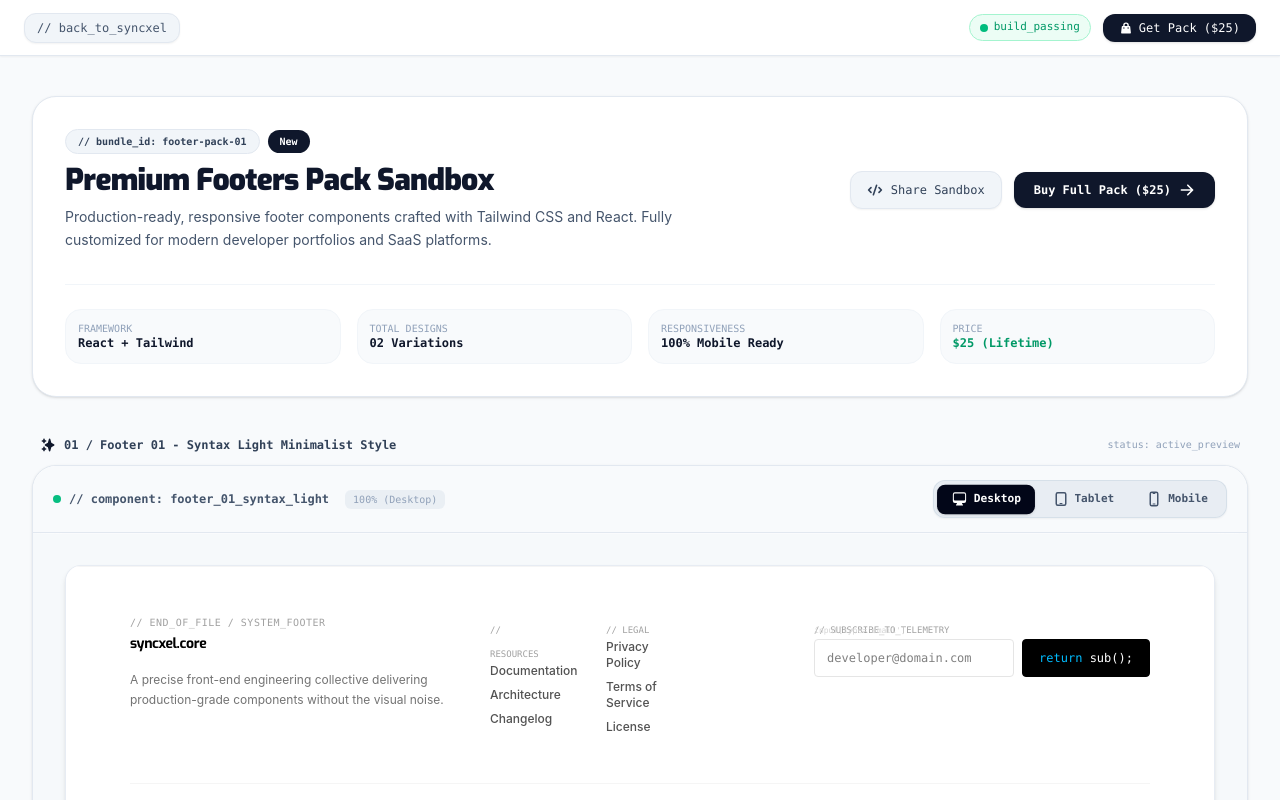
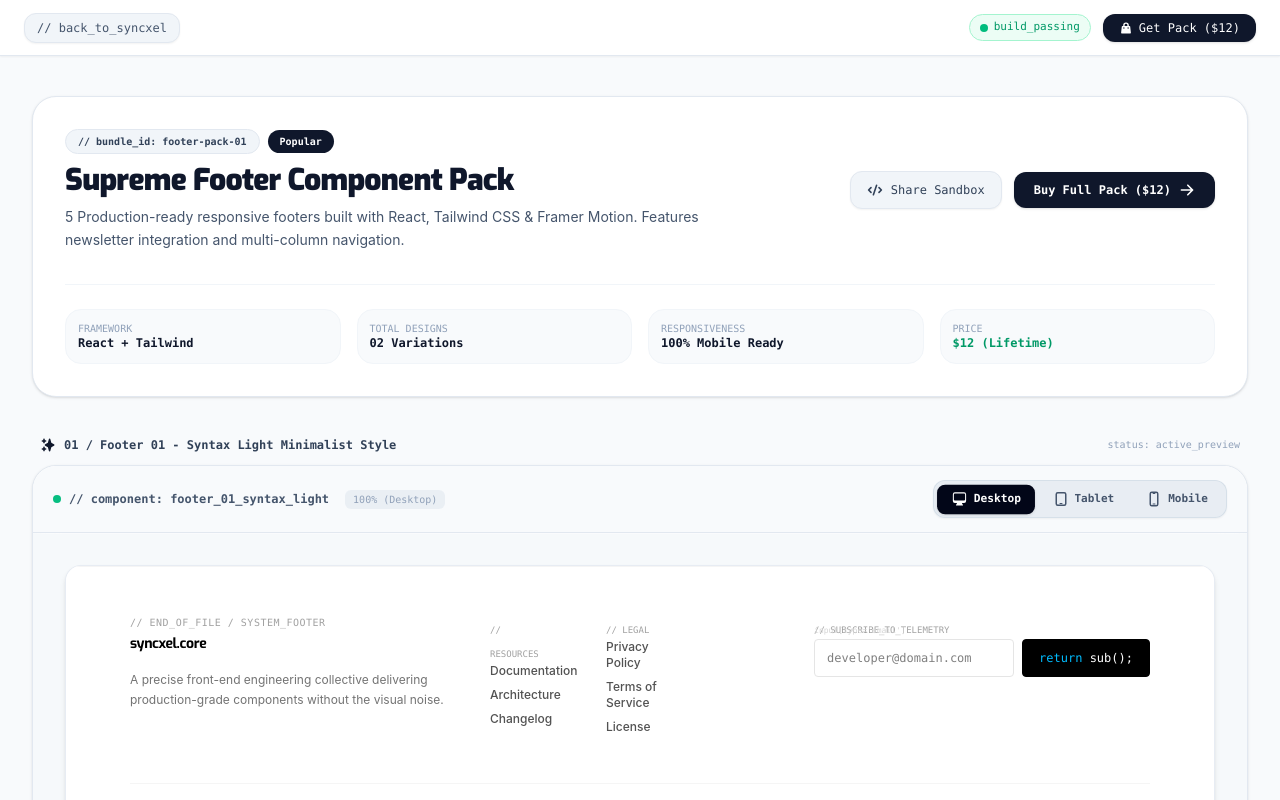
Before and after one commit to lakshan-beast/SyncxelUIPreview, a React (Vite) app: page /footers in a window 1280 px wide. Shown: the top 800 px of the page. Built offline with nearby package versions, Linux system fonts and the light colour scheme.

Commit message:
Update uiPacksData with new navbar, hero, feature, pricing, testimonials, and FAQ packs for enhanced offerings

```diff
--- a/src/data/packs.js
+++ b/src/data/packs.js
@@ -1,65 +1,107 @@
-// // src/data/packs.js
-
-// export const uiPacksData = [
-//   {
-//     id: "footer-pack-01",
-//     title: "Premium Footer Component Pack",
-//     category: "Footers",
-//     price: "$25",
-//     sales: "New",
-//     description: "5 Production-ready React, Tailwind CSS & Framer Motion footers with responsive layouts and interactive newsletter states.",
-//     previewImg: "src/assets/footer-preview.png",
-//     demoUrl: "[https://syncxel-ui-preview.vercel.app/footer](https://syncxel-ui-preview.vercel.app/footer)", // Local preview route or component view
-//     checkoutUrl: "https://yourstore.lemonsqueezy.com/buy/footer-pack-id",
-//     liveUrl: "",
-//   },
-//   {
-//     id: "auth-pack-01",
-//     title: "Modern Auth Forms Pack",
-//     category: "Authentication",
-//     price: "$29",
-//     sales: "Popular",
-//     description: "Clean and secure React login, signup, and OTP verification forms with glassmorphic and floating label styles.",
-//     previewImg: "src/assets/auth-preview.png",
-//     demoUrl: "",
-//     checkoutUrl: "https://yourstore.lemonsqueezy.com/buy/auth-pack-id",
-//   },
-// ];
-
-// src/data/packs.js
 
 export const uiPacksData = [
+  // navbar data
+  {
+    id: "navbar-pack-01",
+    title: "Modern Navbar Component Pack",
+    category: "Navbars",
+    price: "$12",
+    sales: "Popular",
+    description: "Responsive sticky navbars, mobile hamburger drawers, dropdown menus, and glassmorphic header variations built with React and Tailwind CSS.",
+    previewImg: "src/assets/navbar-preview.png",
+    demoUrl: "https://syncxel-ui-preview.vercel.app/navbars",
+    checkoutUrl: "https://syncxel.lemonsqueezy.com/buy/navbar-pack-id",
+  },
+
+  // hero data
+  {
+    id: "hero-pack-01",
+    title: "High-Converting Hero Sections Pack",
+    category: "Hero Sections",
+    price: "$15",
+    sales: "Best Seller",
+    description: "Eye-catching hero sections featuring badge pills, compelling CTA buttons, product mockup wrappers, and subtle Framer Motion micro-interactions.",
+    previewImg: "src/assets/hero-preview.png",
+    demoUrl: "https://syncxel-ui-preview.vercel.app/hero",
+    checkoutUrl: "https://syncxel.lemonsqueezy.com/buy/hero-pack-id",
+  },
+
+  // auth data
+  {
+    id: "auth-pack-01",
+    title: "Complete Auth Flows Pack",
+    category: "Authentication",
+    price: "$19",
+    sales: "Trending",
+    description: "Secure and modern React login, signup, forgot password, and OTP verification flows crafted with clean Tailwind CSS and smooth animations.",
+    previewImg: "src/assets/auth-preview.png",
+    demoUrl: "https://syncxel-ui-preview.vercel.app/auth",
+    checkoutUrl: "https://syncxel.lemonsqueezy.com/buy/auth-pack-id",
+  },
+
+  // feature pack data
+  {
+    id: "feature-pack-01",
+    title: "Bento Grid & Feature Sections Pack",
+    category: "Features",
+    price: "$15",
+    sales: "New",
+    description: "Modern Bento grid layouts and feature highlight cards designed to showcase your SaaS product's core strengths and technical capabilities.",
+    previewImg: "src/assets/feature-preview.png",
+    demoUrl: "https://syncxel-ui-preview.vercel.app/features",
+    checkoutUrl: "https://syncxel.lemonsqueezy.com/buy/feature-pack-id",
+  },
+
+  // pricing data pack
+  {
+    id: "pricing-pack-01",
+    title: "Dynamic Pricing Tables Pack",
+    category: "Pricing & Tables",
+    price: "$14",
+    sales: "Popular",
+    description: "High-converting monthly and annual toggle pricing grids, comparison tables, and feature-highlight cards built for SaaS landing pages.",
+    previewImg: "src/assets/pricing-preview.png",
+    demoUrl: "https://syncxel-ui-preview.vercel.app/pricing",
+    checkoutUrl: "https://syncxel.lemonsqueezy.com/buy/pricing-pack-id",
+  },
+
+  // testimonials data pack
+  {
+    id: "testimonials-pack-01",
+    title: "Social Proof & Testimonials Pack",
+    category: "Testimonials",
+    price: "$12",
+    sales: "New",
+    description: "Engaging review cards, grid layouts, and animated testimonial carousels to build instant trust and credibility with your website visitors.",
+    previewImg: "src/assets/testimonials-preview.png",
+    demoUrl: "https://syncxel-ui-preview.vercel.app/testimonials",
+    checkoutUrl: "https://syncxel.lemonsqueezy.com/buy/testimonials-pack-id",
+  },
+
+  // faq pack
+  {
+    id: "faq-pack-01",
+    title: "Interactive FAQ Accordions Pack",
+    category: "FAQ",
+    price: "$9",
+    sales: "Essential",
+    description: "Smooth collapsible accordion components designed to address common customer queries cleanly without cluttering your page layout.",
+    previewImg: "src/assets/faq-preview.png",
+    demoUrl: "https://syncxel-ui-preview.vercel.app/faq",
+    checkoutUrl: "https://syncxel.lemonsqueezy.com/buy/faq-pack-id",
+  },
+
+  // footer pack
   {
     id: "footer-pack-01",
-    title: "Premium Footers Pack Sandbox",
+    title: "Supreme Footer Component Pack",
     category: "Footers",
-    price: "$25",
-    sales: "New",
-    description: "Production-ready, responsive footer components crafted with Tailwind CSS and React. Fully customized for modern developer portfolios and SaaS platforms.",
+    price: "$12",
+    sales: "Popular",
+    description: "5 Production-ready responsive footers built with React, Tailwind CSS & Framer Motion. Features newsletter integration and multi-column navigation.",
     previewImg: "src/assets/footer-preview.png",
-    demoUrl: "https://syncxel-ui-preview.vercel.app/",
-    checkoutUrl: "https://yourstore.lemonsqueezy.com/buy/footer-pack-id",
-  },
-  {
-    id: "landing-pack-01",
-    title: "Premium Landing Pages Sandbox",
-    category: "Landing Pages",
-    price: "$35",
-    sales: "Popular",
-    description: "High-converting, production-ready landing page templates crafted with React and Tailwind CSS. Test drive multiple variations in a secure sandbox.",
-    previewImg: "src/assets/landing-preview.png",
-    demoUrl: "https://syncxel-ui-preview.vercel.app/landing",
-    checkoutUrl: "https://yourstore.lemonsqueezy.com/buy/landing-pack-id",
-  },
-  {
-    id: "auth-pack-01",
-    title: "Modern Auth Forms Pack",
-    category: "Authentication",
-    price: "$29",
-    sales: "Trending",
-    description: "Clean and secure React login, signup, and OTP verification forms with glassmorphic and floating label styles.",
-    previewImg: "src/assets/auth-preview.png",
-    demoUrl: "https://syncxel-ui-preview.vercel.app/auth",
-    checkoutUrl: "https://yourstore.lemonsqueezy.com/buy/auth-pack-id",
+    demoUrl: "https://syncxel-ui-preview.vercel.app/footers",
+    checkoutUrl: "https://syncxel.lemonsqueezy.com/buy/footer-pack-id",
+    liveUrl: "",
   },
 ];
```
